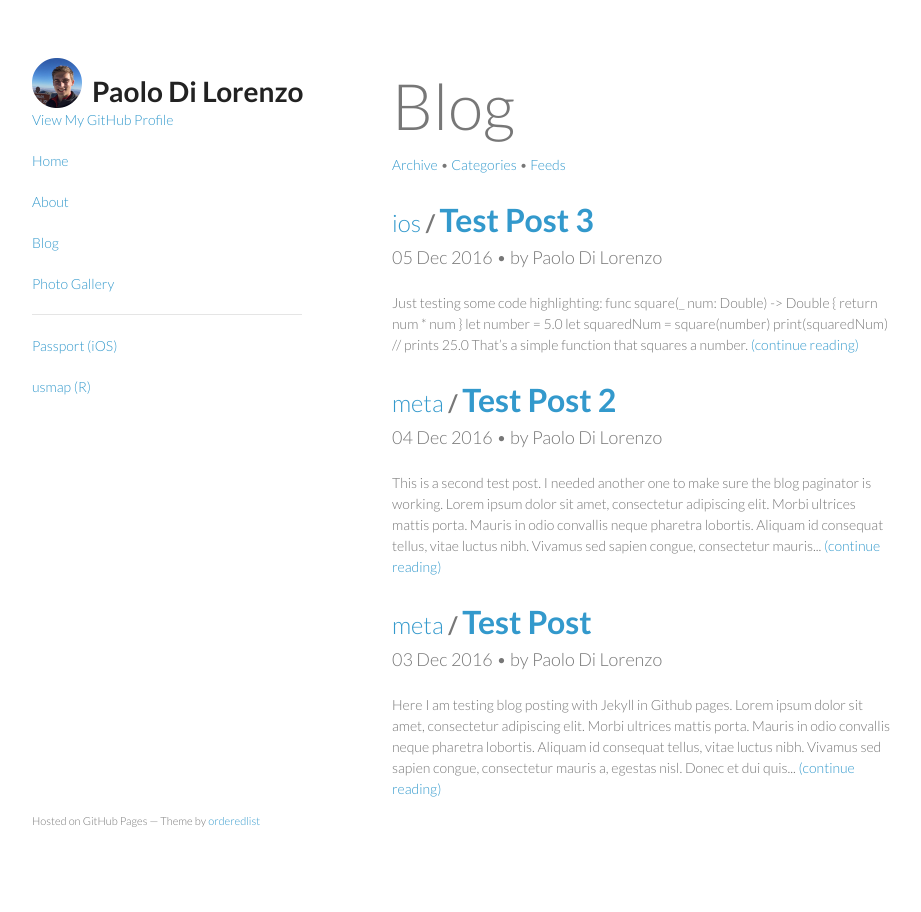
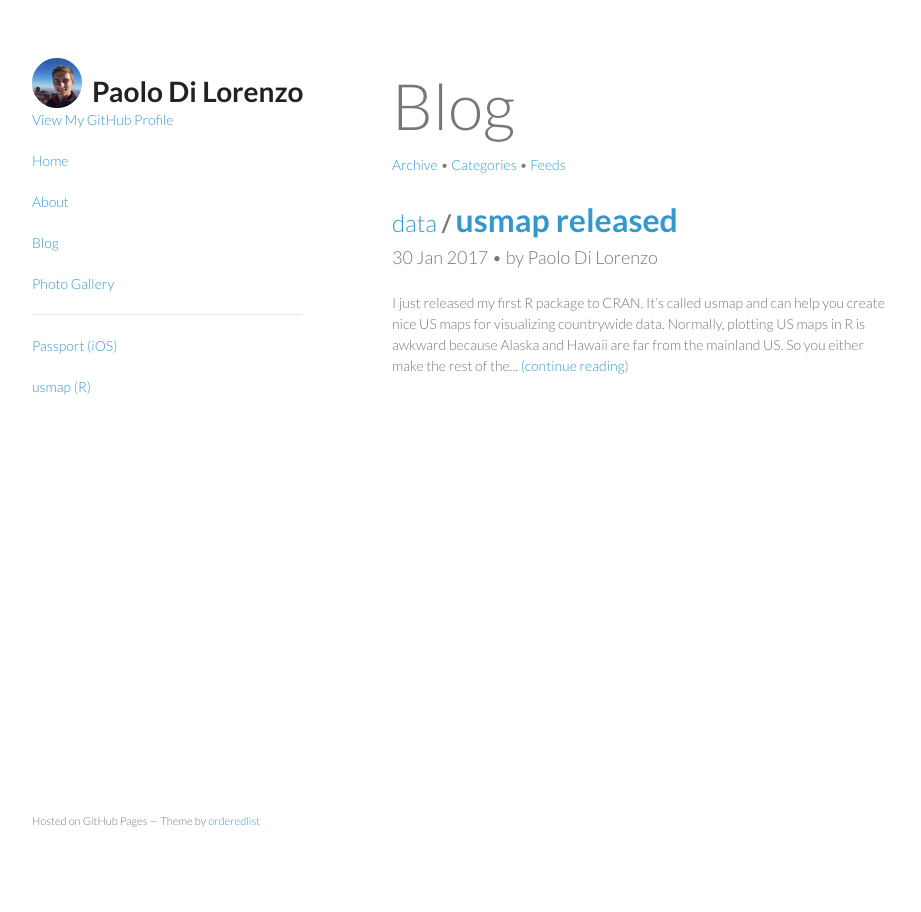
Before and after one commit to pdil/website-Jekyll, a Jekyll site: the page built from blog/index.html, in a window 1280 px wide. Shown: the whole page, without its empty margins (178-1099 px from the left). Built offline with Jekyll 4.4.1, drawn with Linux system fonts in a browser that asks for light colours; the list of posts is cut into pages by our own code.

Commit message:
Post usmap blog post
Test posts have been removed.

```diff
--- a/_layouts/post.html
+++ b/_layouts/post.html
@@ -19,3 +19,5 @@ layout: default
 <br><br>
 
 <div>{{ content }}</div>
+
+<br><br>
--- a/_posts/2016-12-03-test-post.markdown
+++ /dev/null
@@ -1,13 +0,0 @@
----
-layout: post
-title: Test Post
-category: meta
-author: Paolo Di Lorenzo
-date: 2016-12-03 17:48 -0500
----
-
-Here I am testing blog posting with Jekyll in Github pages.
-<br><br>
-Lorem ipsum dolor sit amet, consectetur adipiscing elit. Morbi ultrices mattis porta. Mauris in odio convallis neque pharetra lobortis. Aliquam id consequat tellus, vitae luctus nibh. Vivamus sed sapien congue, consectetur mauris a, egestas nisl. Donec et dui quis nibh auctor fringilla. Integer leo quam, convallis sed enim non, eleifend elementum lacus. Maecenas finibus ex mauris, non ornare ex ornare bibendum. Maecenas finibus est libero, vel commodo arcu bibendum sit amet. Praesent augue sem, mattis a condimentum ut, dictum a est.
-<br><br>
-Curabitur lacinia euismod elit, eu cursus risus tristique vitae. Sed congue turpis eget bibendum rhoncus. Maecenas facilisis facilisis nisl vel scelerisque. Nunc pretium euismod porttitor. Nunc elementum mi ut sagittis pretium. Sed pretium orci eget mauris egestas dapibus. Proin eu risus venenatis, varius dolor semper, fermentum leo. Maecenas ornare arcu et tincidunt ultrices. Pellentesque a dignissim lacus. Nullam laoreet purus id eros euismod, nec facilisis est venenatis. Morbi tincidunt ultricies ante non sagittis. Aliquam interdum magna ut nisi fringilla accumsan. Nulla facilisi. Integer congue eget sem nec mollis.
--- a/_posts/2016-12-04-test-post-2.markdown
+++ /dev/null
@@ -1,13 +0,0 @@
----
-layout: post
-title: Test Post 2
-category: meta
-author: Paolo Di Lorenzo
-date: 2016-12-04 14:23 -0500
----
-
-This is a second test post. I needed another one to make sure the blog paginator is working.
-<br><br>
-Lorem ipsum dolor sit amet, consectetur adipiscing elit. Morbi ultrices mattis porta. Mauris in odio convallis neque pharetra lobortis. Aliquam id consequat tellus, vitae luctus nibh. Vivamus sed sapien congue, consectetur mauris a, egestas nisl. Donec et dui quis nibh auctor fringilla. Integer leo quam, convallis sed enim non, eleifend elementum lacus. Maecenas finibus ex mauris, non ornare ex ornare bibendum. Maecenas finibus est libero, vel commodo arcu bibendum sit amet. Praesent augue sem, mattis a condimentum ut, dictum a est.
-<br><br>
-Curabitur lacinia euismod elit, eu cursus risus tristique vitae. Sed congue turpis eget bibendum rhoncus. Maecenas facilisis facilisis nisl vel scelerisque. Nunc pretium euismod porttitor. Nunc elementum mi ut sagittis pretium. Sed pretium orci eget mauris egestas dapibus. Proin eu risus venenatis, varius dolor semper, fermentum leo. Maecenas ornare arcu et tincidunt ultrices. Pellentesque a dignissim lacus. Nullam laoreet purus id eros euismod, nec facilisis est venenatis. Morbi tincidunt ultricies ante non sagittis. Aliquam interdum magna ut nisi fringilla accumsan. Nulla facilisi. Integer congue eget sem nec mollis.
--- a/_posts/2016-12-05-test-post-3.markdown
+++ /dev/null
@@ -1,24 +0,0 @@
----
-layout: post
-title: Test Post 3
-category: ios
-author: Paolo Di Lorenzo
-date: 2016-12-05 18:11 -0500
----
-
-Just testing some code highlighting: <br><br>
-
-{% highlight swift %}
-
-    func square(_ num: Double) -> Double {
-        return num * num
-    }
-
-    let number = 5.0
-    let squaredNum = square(number)
-
-    print(squaredNum)   // prints 25.0
-
-{% endhighlight %}
-
-That's a simple function that squares a number.
--- /dev/null
+++ b/_posts/2017-01-29-usmap-released.markdown
@@ -0,0 +1,48 @@
+---
+layout: post
+title: usmap released
+category: data
+author: Paolo Di Lorenzo
+date: 2017-01-29 22:32 -0500
+---
+
+I just released my first R package to <a href="http://cran.r-project.org" target="_blank">CRAN</a>. It's called <a href="http://cran.r-project.org/package=usmap">usmap</a> and can help you create nice US maps for visualizing countrywide data.
+
+Normally, plotting US maps in R is awkward because Alaska and Hawaii are far from the mainland US. So you either make the rest of the US look small, or omit Alaska and Hawaii entirely.
+
+Here's an example: <br>
+
+<center><img src="{{ site.url }}/images/ugly-usmap.png" /></center>
+
+Absolutely disgusting.
+
+Let's try using `usmap`:
+
+{% highlight r %}
+    library(usmap)
+    plot_usmap()
+{% endhighlight %}
+
+<center><img src="{{ site.url }}/images/nice-usmap.png" /></center>
+
+Ah, much better. The map is even drawn using a nicer <a href="https://en.wikipedia.org/wiki/Albers_projection" target="_blank">equal-area projection</a>, rather than the default <a href="https://en.wikipedia.org/wiki/Mercator_projection" target="_blank">Mercator</a> that always seems to be used. You can also plot all the counties of the US with this package, and select only certain states/counties to be drawn as well. You can see the county map at the landing page I created for this package by <a href="{{ site.url }}/usmap">clicking here</a>.
+
+There are some convenience methods for working with <a href="https://en.wikipedia.org/wiki/FIPS_county_code" target="_blank">FIPS codes</a>, which is how the states and counties in the package are identified.
+
+{% highlight r %}
+    fips("NJ")
+    fips("NJ", county = "Mercer")
+{% endhighlight %}
+
+If you want more information, be sure to check out the <a href="http://github.com/pdil/usmap" target="_blank">Github repository</a> or the vignettes.
+{% highlight r %}
+    vignette(package = "usmap")
+    vignette("introduction", package = "usmap")
+    vignette("mapping", package = "usmap")
+{% endhighlight %}
+
+Feel free to fork the repository and submit pull requests with feature changes and fixes, I'm open to any suggestions. This package was a learning experience for me in creating R packages and starting/maintaining an open source project.
+
+<hr>
+
+The code that was used to create these maps was based on this blog post: <a href="https://rud.is/b/2014/11/16/moving-the-earth-well-alaska-hawaii-with-r/" target="_blank">https://rud.is/b/2014/11/16/moving-the-earth-well-alaska-hawaii-with-r/</a>.
```
Also changed, not shown: images/nice-usmap.png (added), images/ugly-usmap.png (added).
